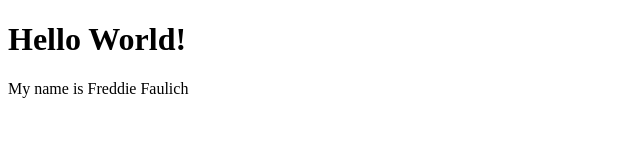
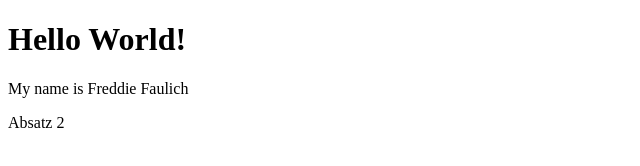
Before and after one commit to janared2102/TestAPL, a plain HTML site: page index.html in a window 1280 px wide. Shown: the full height of the page, 0-640 px from the left. Drawn offline with Linux system fonts and the light colour scheme.

Commit message:
3. check in

```diff
--- a/index.html
+++ b/index.html
@@ -7,5 +7,6 @@
 <body>
 <h1>Hello World!</h1>
 <p>My name is Freddie Faulich</p>
+<p>Absatz 2</p>
 </body>
 </html>
```
